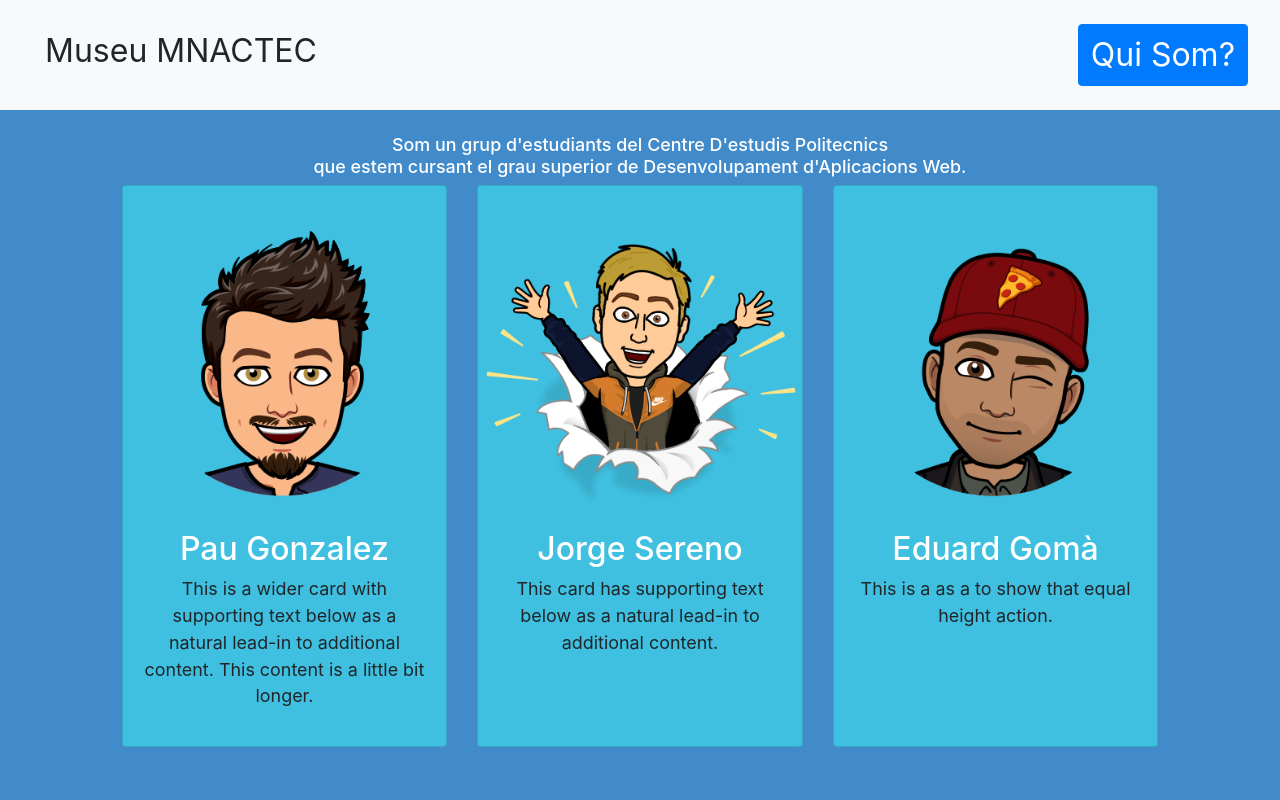
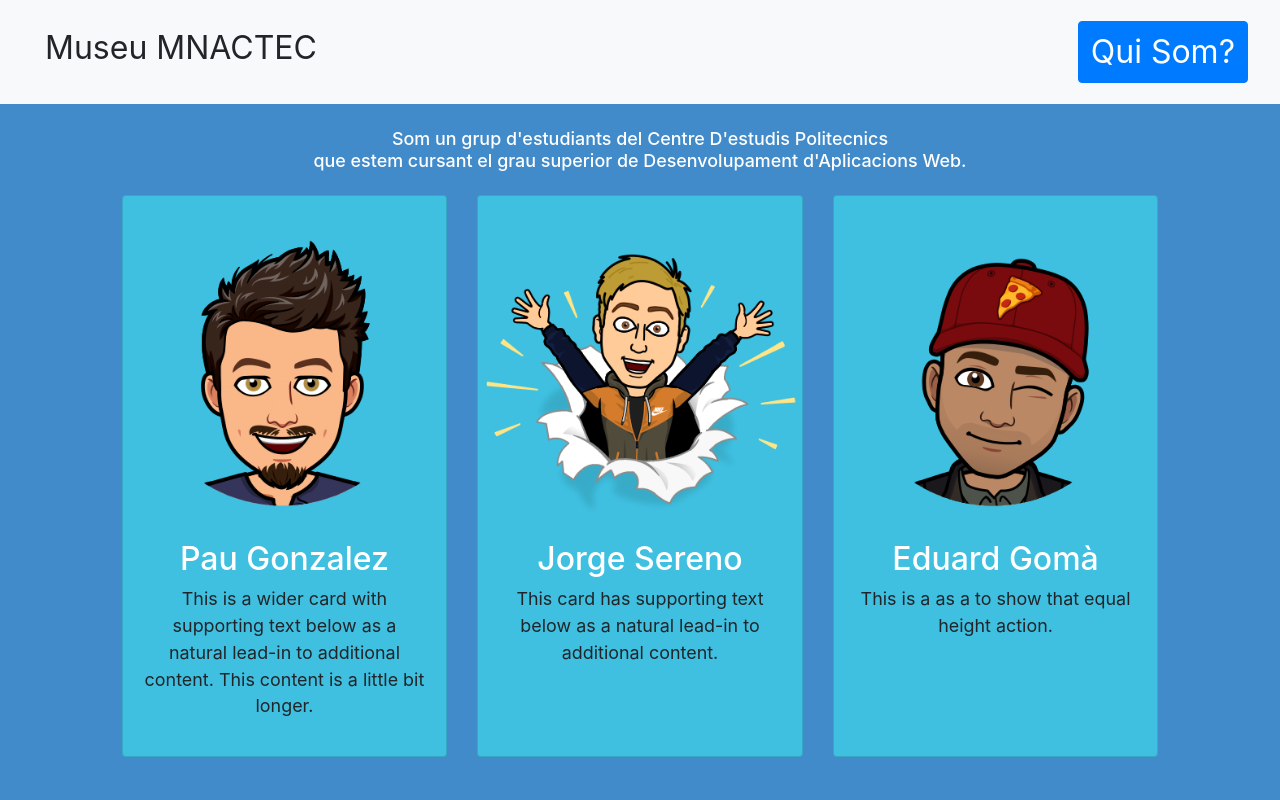
Before and after one commit to Amrow96/MNANTEC-SKRT-MD, a PHP site: page /paginas/about/aboutus.php in a window 1280 px wide. Run offline with PHP 8.4, Linux system fonts and the light colour scheme; some libraries are stand-ins or nearby versions.

Commit message:
css i about integrats

```diff
--- a/css/micss.css
+++ b/css/micss.css
@@ -1,8 +1,9 @@
 body {
-  background-color: #428BCA;}
+  background-color: #428BCA;
+}
 
 
-#carta {
+.card {
   background-color: #3FC0E0;
 }
 
@@ -19,11 +20,8 @@ body {
   font-size: 1.4vw;
 }
 
-
-
-
-#btninicio {
-  margin-top: 10px;
+nav {
+  height: 13vh;
 }
 
 div h5 {
--- a/paginas/about/aboutus.php
+++ b/paginas/about/aboutus.php
@@ -7,7 +7,7 @@
 <?php endblock() ?>
 <?php startblock('principal') ?>
 
-<div class=" mt-4 text-center">
+<div class=" mt-4 mb-4 text-center">
     <h5 class="contingut text-white">
         Som un grup d'estudiants del Centre D'estudis Politecnics<br />
         que estem cursant el grau superior de Desenvolupament d'Aplicacions Web.
@@ -18,7 +18,7 @@
 
 <div class="container col-10">
     <div class="card-deck mb-3 text-center">
-        <div id="carta" class="card">
+        <div class="card">
             <img src="./img/pau.png" class="card-img-top" alt="..." />
             <div class="card-body">
                 <h5 class="titol text-white">Pau Gonzalez</h5>
@@ -29,7 +29,7 @@
                 </p>
             </div>
         </div>
-        <div id="carta" class="card">
+        <div class="card">
             <img src="./img/jorge.png" class="card-img-top" alt="..." />
             <div class="card-body">
                 <h5 class="titol text-white">Jorge Sereno</h5>
@@ -39,7 +39,7 @@
                 </p>
             </div>
         </div>
-        <div id="carta" class="card">
+        <div class="card">
             <img src="./img/edu.png" class="card-img-top" alt="Eduard Gomà" />
             <div class="card-body">
                 <h5 class="titol text-white">Eduard Gomà</h5>
```
Also changed, not shown: paginas/Prueba_map(4k)/recursos/miniatura.png.
